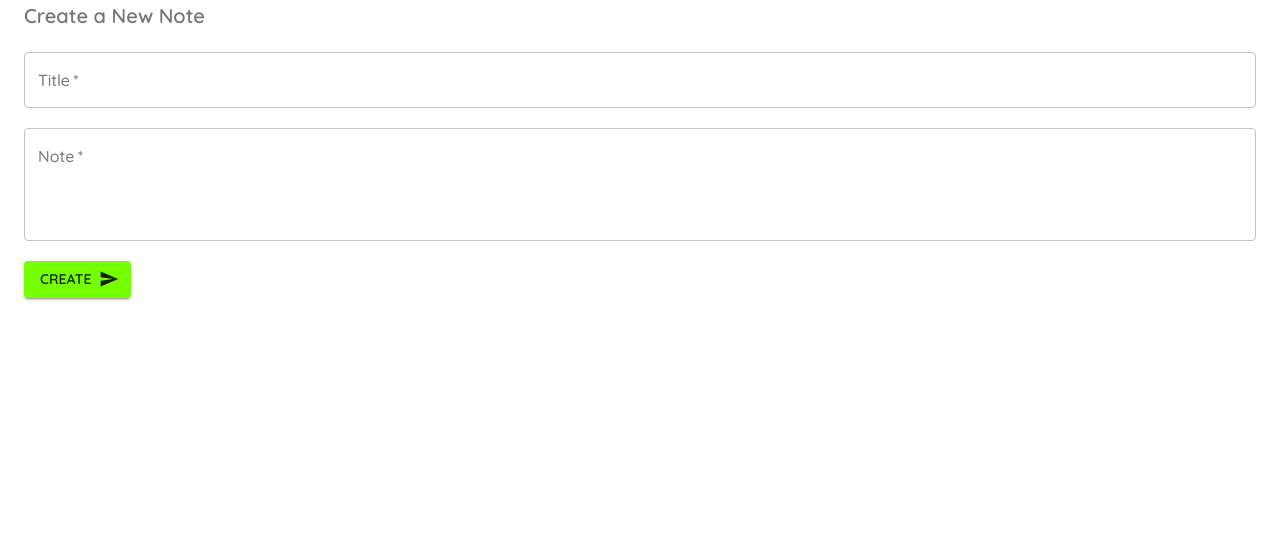
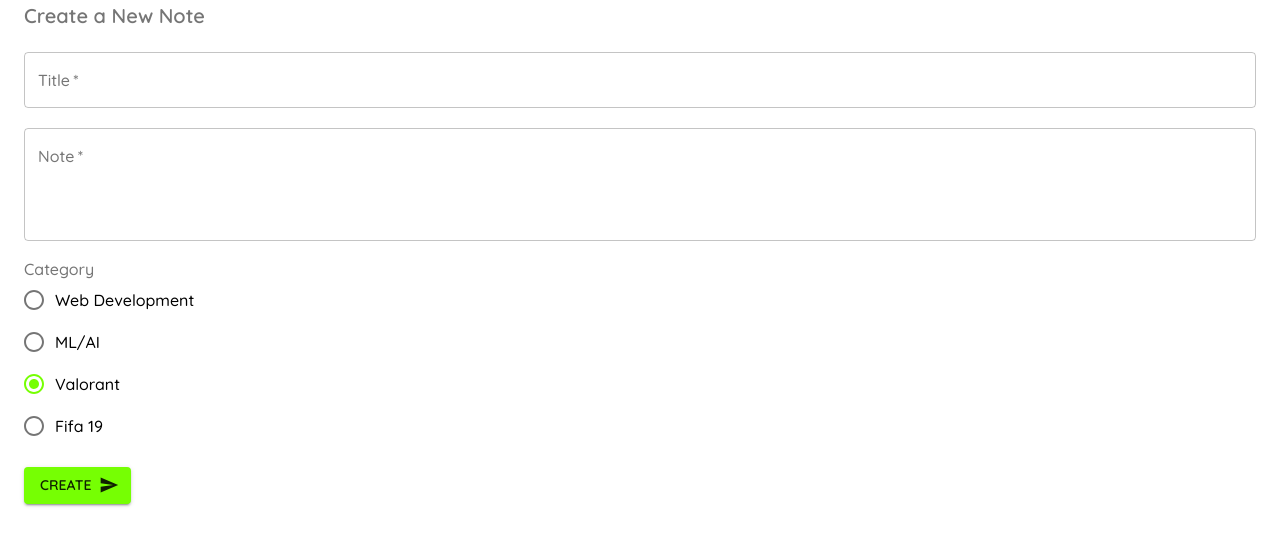
Before and after one commit to SurajSarangi/MaterialUI-Ninja, a React (Create React App) app: page /create in a window 1280 px wide. Shown: the top 546 px of the page. Built offline with nearby package versions, Linux system fonts and the light colour scheme.

Commit message:
created a radio group for category

```diff
--- a/src/pages/Create.js
+++ b/src/pages/Create.js
@@ -1,10 +1,12 @@
+import { useState } from 'react';
 import Typography from '@material-ui/core/Typography';
 import Button from '@material-ui/core/Button';
 import Container from '@material-ui/core/Container';
 import SendIcon from '@material-ui/icons/Send';
-import { makeStyles } from '@material-ui/core';
+import { FormControl, FormControlLabel, FormLabel, makeStyles } from '@material-ui/core';
 import TextField from '@material-ui/core/TextField';
-import { useState } from 'react';
+import Radio from '@material-ui/core/Radio';
+import RadioGroup from '@material-ui/core/RadioGroup';
 
 const useStyles = makeStyles({
 	field: {
@@ -21,6 +23,7 @@ export default function Create() {
 	const [note, setNote] = useState('');
 	const [titleError, setTitleError] = useState(false);
 	const [noteError, setNoteError] = useState(false);
+	const [category, setCategory] = useState('valorant');
 
 	const handleSubmit = (e) => {
 		e.preventDefault()
@@ -35,9 +38,9 @@ export default function Create() {
 		}
 
 		if(title && note){
-			console.log(title, note);
+			console.log(title, note, category);
 		}
-	}
+	};
 
 	return (
 		<Container>
@@ -72,6 +75,16 @@ export default function Create() {
 					error={noteError}
 				/>
 
+				<FormControl className={classes.field}>
+					<FormLabel>Category</FormLabel>
+					<RadioGroup value={category} onChange={(e) => setCategory(e.target.value)}>
+						<FormControlLabel value="web development" control={<Radio />} label="Web Development" />
+						<FormControlLabel value="machine learning" control={<Radio />} label="ML/AI" />
+						<FormControlLabel value="valorant" control={<Radio />} label="Valorant" />
+						<FormControlLabel value="fifa" control={<Radio />} label="Fifa 19" />
+					</RadioGroup>
+				</FormControl>
+
 				<Button
 					variant="contained"
 					color="secondary"
```
